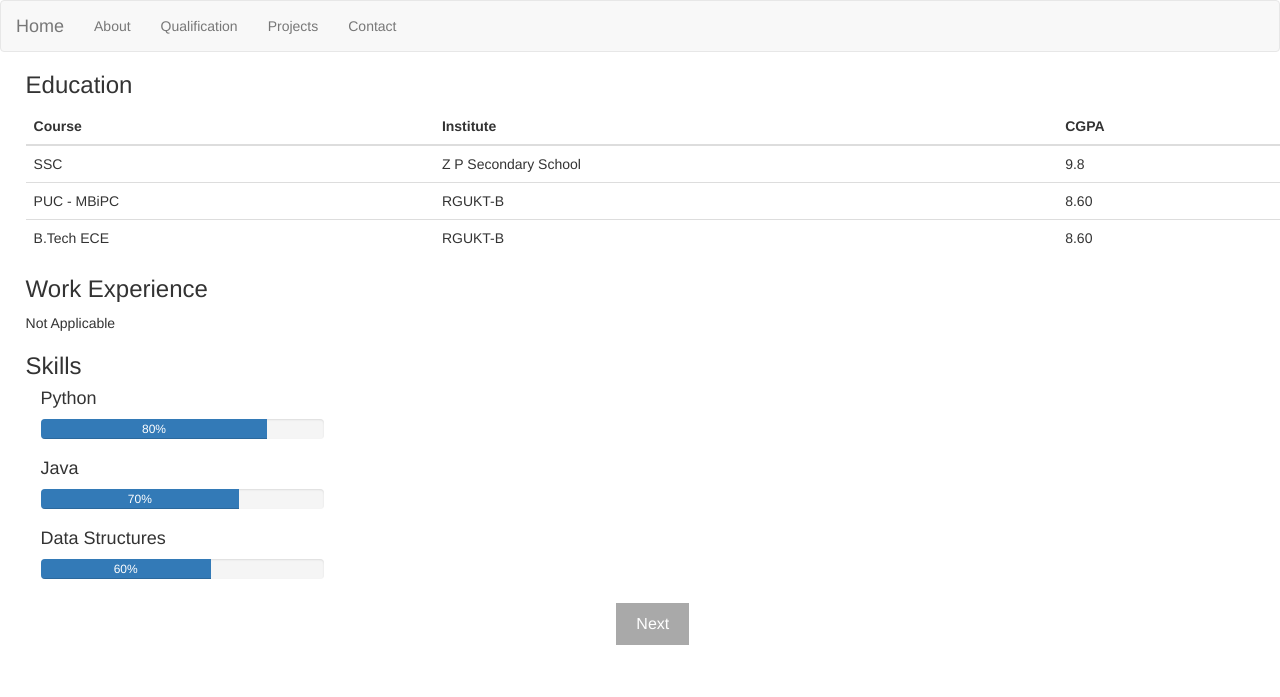
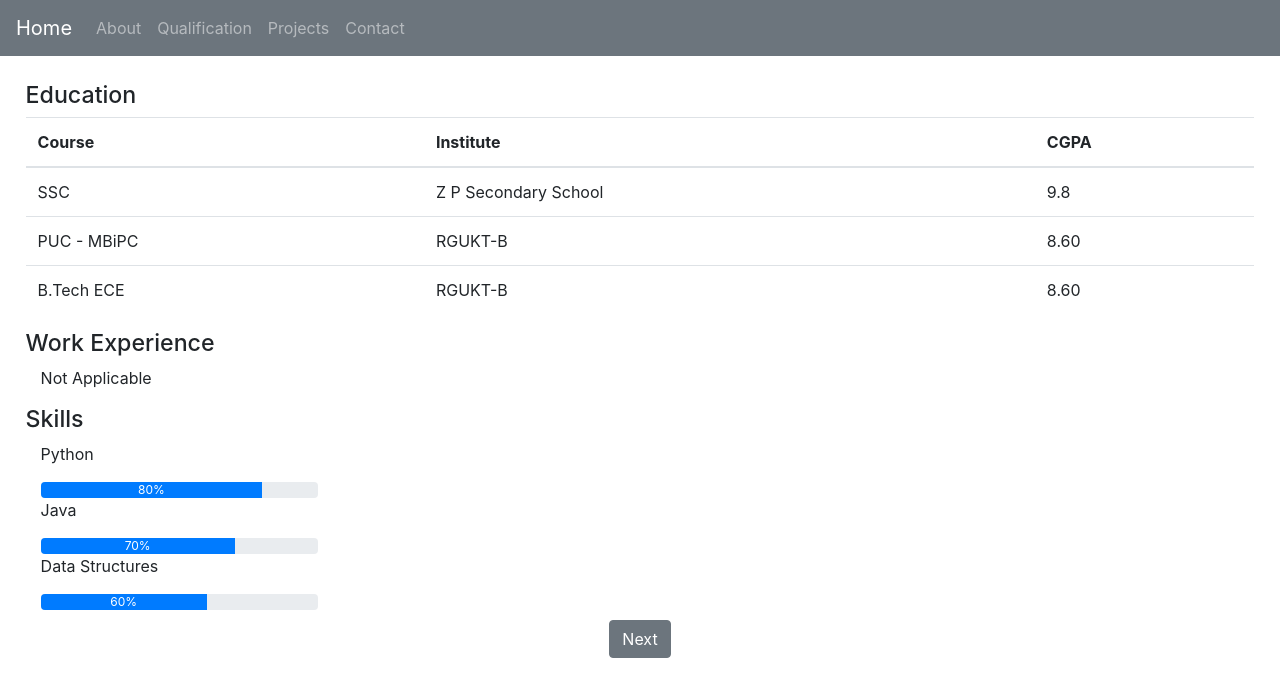
Before and after one commit to Bhavana-Thumma/htmlProfile, a PHP site: page /Qualification.html in a window 1280 px wide. Shown: the top 697 px of the page. Run offline with PHP 8.4, Linux system fonts and the light colour scheme.

Commit message:
Bootstrap collapsible NavBar

```diff
--- a/Qualification.html
+++ b/Qualification.html
@@ -5,32 +5,51 @@
         <head>
             <meta charset="utf-8">
             <meta name="viewport" content="width=device-width, initial-scale=1">
-            <link rel="stylesheet" href="https://maxcdn.bootstrapcdn.com/bootstrap/3.4.1/css/bootstrap.min.css">
+            <!-- <link rel="stylesheet" href="https://maxcdn.bootstrapcdn.com/bootstrap/3.4.1/css/bootstrap.min.css"> -->
+            <link rel="stylesheet" href="style.css">
+            <title>Bootstrap Example</title>
+            <meta charset="utf-8">
+            <meta name="viewport" content="width=device-width, initial-scale=1">
+            <link rel="stylesheet" href="https://maxcdn.bootstrapcdn.com/bootstrap/4.5.2/css/bootstrap.min.css">
             <script src="https://ajax.googleapis.com/ajax/libs/jquery/3.5.1/jquery.min.js"></script>
-            <script src="https://maxcdn.bootstrapcdn.com/bootstrap/3.4.1/js/bootstrap.min.js"></script>
-            <link rel="stylesheet" href="style.css">
+            <script src="https://cdnjs.cloudflare.com/ajax/libs/popper.js/1.16.0/umd/popper.min.js"></script>
+            <script src="https://maxcdn.bootstrapcdn.com/bootstrap/4.5.2/js/bootstrap.min.js"></script>
             <style>
+            h3{font-size: 1.45rem}
             .setSize {
                 padding-right: 15px;
                 padding-left: 15px
             }
+            h4 {
+            font-size: 1.25rem;
+            }
             </style>
-        </head>
 
-        <nav class="navbar navbar-default">
-            <div class="container-fluid">
-              <div class="navbar-header">
-                <a class="navbar-brand" href="http://127.0.0.1:5500/index.html">Home</a>
-              </div>
-              <ul class="nav navbar-nav">
-                <li ><a href="http://127.0.0.1:5500/About.html">About</a></li>
-                <li><a href="http://127.0.0.1:5500/Qualification.html">Qualification</a></li>
-                <li><a href="http://127.0.0.1:5500/Projects.html">Projects</a></li>
-                <li><a href="http://127.0.0.1:5500/Contact.html">Contact</a></li>
+          </head>
+
+          <nav class="navbar navbar-expand-md bg-secondary navbar-dark">
+            <a class="navbar-brand" href="http://127.0.0.1:5500/index.html">Home</a>
+            <button class="navbar-toggler" type="button" data-toggle="collapse" data-target="#collapsibleNavbar">
+              <span class="navbar-toggler-icon"></span>
+            </button>
+            <div class="collapse navbar-collapse" id="collapsibleNavbar">
+              <ul class="navbar-nav">
+                <li class="nav-item">
+                  <a class="nav-link" href="http://127.0.0.1:5500/About.html">About</a>
+                </li>
+                <li class="nav-item">
+                  <a class="nav-link" href="http://127.0.0.1:5500/Qualification.html">Qualification</a>
+                </li>
+                <li class="nav-item">
+                  <a class="nav-link" href="http://127.0.0.1:5500/Projects.html">Projects</a>
+                </li>
+                <li class="nav-item">
+                  <a class="nav-link" href="http://127.0.0.1:5500/Contact.html">Contact</a>
+                </li>
               </ul>
             </div>
-        </nav>
-        <div style="margin-left: 2%;">
+          </nav>
+        <div style="margin: 2%;">
             <h3>Education</h3>
 
             <table class="table table-hover">
@@ -61,30 +80,30 @@
             </table>
 
             <h3>Work Experience</h3>
-            <p>Not Applicable</p>
+            <p class="setSize">Not Applicable</p>
 
             <h3>Skills</h3>
             <div class="setSize" style="width:25%">
-                <h4>Python</h4>
+                <p>Python</p>
                 <div class="progress">
                     <div class="progress-bar" style="width:80%">80%</div>
                 </div>
             </div>
             <div class="setSize" style="width:25%">
-                <h4>Java</h4>
+                <p>Java</p>
                 <div class="progress">
                     <div class="progress-bar" style="width:70%">70%</div>
                 </div>
             </div>
             <div class="setSize" style="width:25%">
-                <h4>Data Structures</h4>
+                <p>Data Structures</p>
                 <div class="progress">
                     <div class="progress-bar" style="width:60%">60%</div>
                 </div>
             </div>
 
             <div align='center'>
-                <a href="http://127.0.0.1:5500/Projects.html";  text-align: center;><button type="button"  class="button">Next</button></a>
+                <a href="http://127.0.0.1:5500/Projects.html";   text-align: center;><button style="margin: 10px" class="btn btn-secondary">Next</button></a>
             </div>
         </div>
     </BODY>
--- a/style.css
+++ b/style.css
@@ -5,12 +5,13 @@
   margin-left: 0px;
   background-color: #eae7f0;
   border: 2px solid #dddddd;
-  padding-left:12px
+  padding-left:12px;
+  width: 25%
 
 }
-@media screen and (max-width: 600px) {
+@media screen and (max-width: 1042px) {
 .this {
-background-color: rgb(190, 159, 219);
+background-color: rgb(235, 224, 245);
 margin-top: 5px;
 margin-bottom: 10px;
 margin-right: 1050px;
@@ -32,19 +33,3 @@ width: 65%
   width: 65%
   }
 }
-
-.button {
-  background-color: darkgray;
-  border: none;
-  color: white;
-  padding: 10px 20px;
-  text-align: center;
-  text-decoration: none;
-  display: inline-block;
-  font-size: 16px;
-  margin: 4px 2px;
-  cursor: pointer;
-  }
-button:hover{
-  background-color: rgb(132, 0, 255);
-}
```
Also changed, not shown: About.html (+33 -19 lines), Contact.html (+94 -3 lines), Projects.html (+44 -2 lines).
